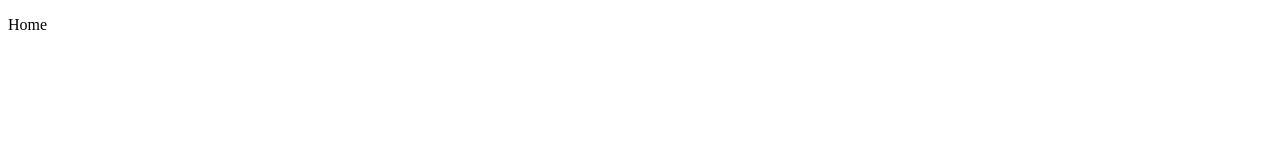
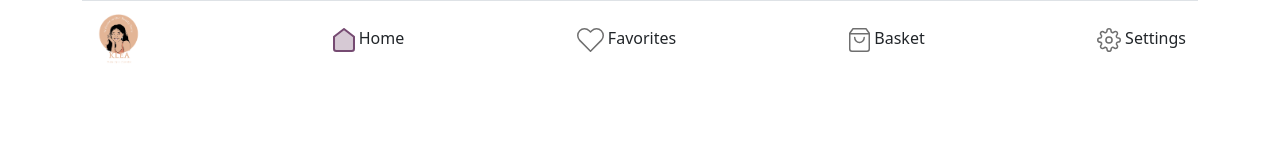
Before and after one commit to mervekrblt/klea-makeup-and-cosmetic, a website: page pages/home.html in a window 1280 px wide. Drawn offline with Linux system fonts and the light colour scheme.

Commit message:
Create home page. Add navbar and img

```diff
--- a/pages/home.html
+++ b/pages/home.html
@@ -1,12 +1,67 @@
 <!DOCTYPE html>
 <html lang="en">
+
 <head>
   <meta charset="UTF-8">
   <meta http-equiv="X-UA-Compatible" content="IE=edge">
   <meta name="viewport" content="width=device-width, initial-scale=1.0">
-  <title>Document</title>
+  <!-- Bootstrap CSS -->
+  <link rel="stylesheet" href="../sass/main.css">
+
+  <title>KLEA MAKE UP AND COSMETIC</title>
 </head>
+
 <body>
-  <p>Home</p>
+
+  <div class="container">
+    <!-- Navbar start -->
+    <nav class="fixed-bottom sticky-sm-top navbar border-top">
+      <div class="container">
+        <!-- Logo -->
+        <a class="navbar-brand d-none d-sm-inline " href="#">
+          <img src="../klea/logo.png" alt="" width="50">
+        </a>
+        <!-- Logo end -->
+
+        <!-- Navbar links start -->
+        <div class="">
+          <img src="../klea/icons/filled_home.svg" alt="">
+          <span class="text-center d-none d-sm-inline">Home</span>
+        </div>
+        <div class="">
+          <img src="../klea/icons/nav_heart.svg" alt="">
+          <span class="text-center d-none d-sm-inline">Favorites</span>
+        </div>
+        <div class="">
+          <img src="../klea/icons/nav_shopping-bag.svg" alt="">
+          <span class="text-center d-none d-sm-inline">Basket</span>
+        </div>
+        <div class="">
+          <img src="../klea/icons/nav_settings.svg" alt="">
+          <span class="text-center d-none d-sm-inline">Settings</span>
+        </div>
+        <!-- Navbar links end -->
+      </div>
+    </nav>
+    <!-- Navbar end -->
+
+    <!-- Big image start -->
+    <div class="card text-white d-sm-none mt-4 text-center">
+      <img class="card-img" src="../klea/imgs/1.png"  alt="Card image">
+      <div class="card-img-overlay d-flex flex-column justify-content-around">
+        <h5 class="card-title">Black Friday offer</h5>
+        <p class="card-text">25% off for all items</p>
+        <button class="btn w-100 text-light border">Shop now</button>
+      </div>
+    </div>
+    <!-- Big image end -->
+
+  </div>
+
+
+
+
+  <script src="../assets/js/bootstrap.bundle.js"></script>
 </body>
+
 </html>
--- a/sass/main.scss
+++ b/sass/main.scss
@@ -26,6 +26,10 @@ $secondary: #764B72;
   position: absolute;
 }
 
+.fixed-bottom {
+  height: 70px;
+}
+
 
 @import "../node_modules/bootstrap/scss/bootstrap";
 
```
Also changed, not shown: klea/mail.png (added), sass/main.css, 1 other file.
